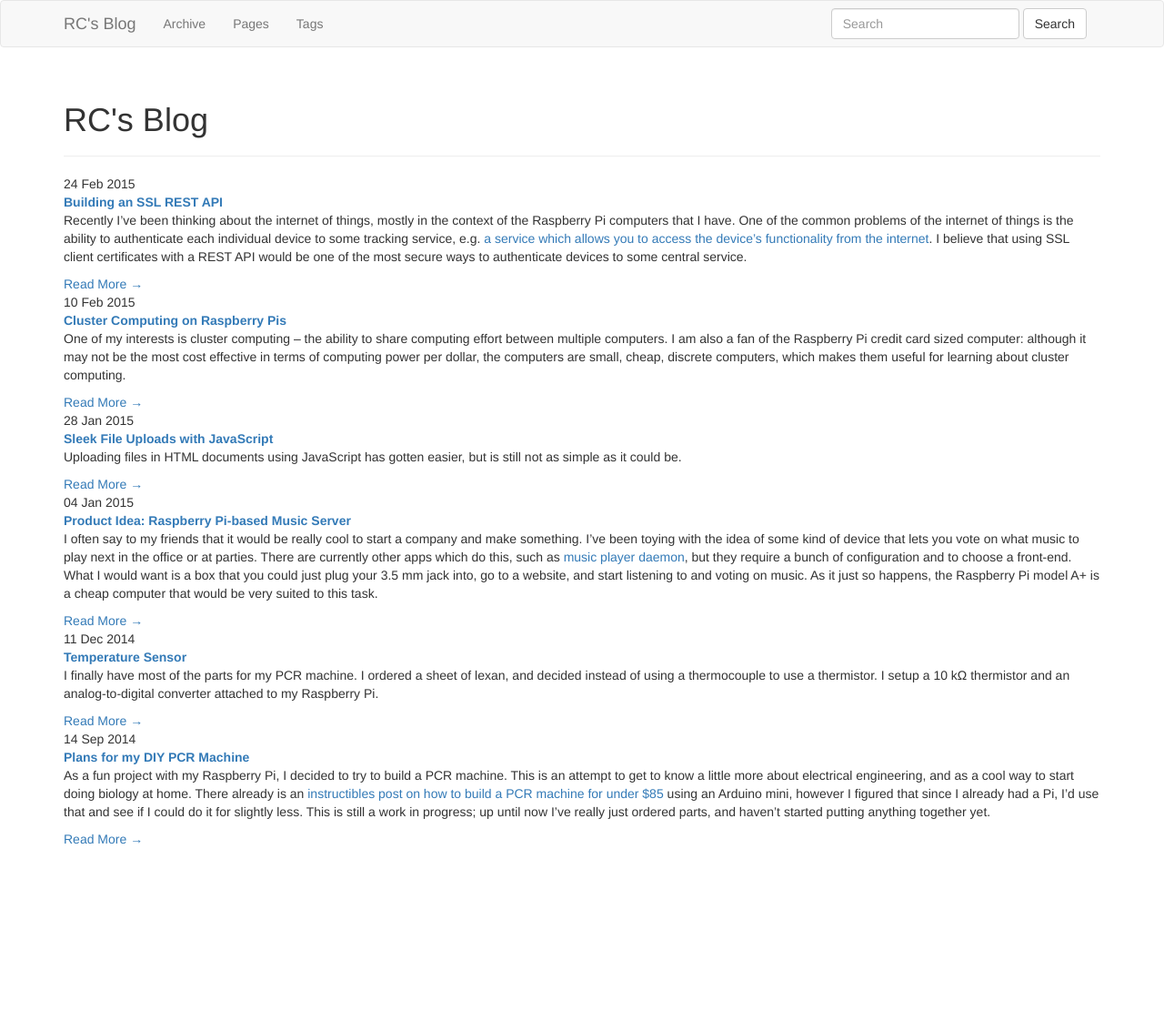
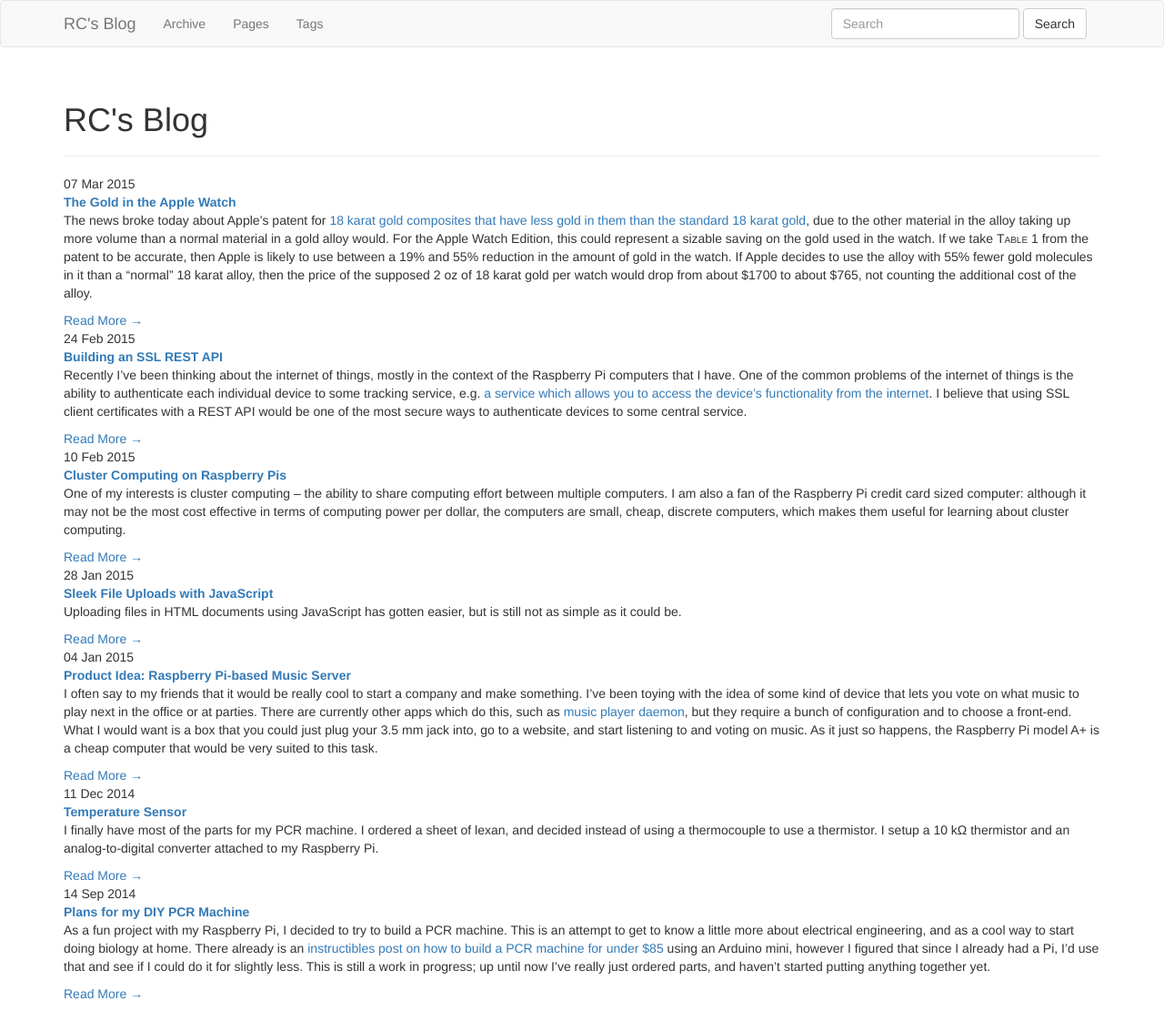
Before and after one commit to rchowe/blog, a Jekyll site: the page built from index.md, in a window 1280 px wide. Shown: the whole page at 91% size. Built offline with Jekyll 4.4.1, drawn with Linux system fonts in a browser that asks for light colours; nearby versions of some CDN libraries; library files that are not in the unit come from our copies; before the commit the page ends 952 px from its top, so only the background shows below that.

Commit message:
Apple watch gold post

```diff
--- /dev/null
+++ b/_posts/2015-03-07-gold-apple-watch.md
@@ -0,0 +1,20 @@
+---
+title: The Gold in the Apple Watch
+layout: post
+tags: Apple Apple-Watch
+---
+
+The news broke today about Apple's patent for [18 karat gold composites that have less gold in them than the standard
+18 karat gold](http://leancrew.com/all-this/2015/03/apple-gold/), due to the other material in the alloy taking up more
+volume than a normal material in a gold alloy would. For the Apple Watch Edition, this could represent a sizable saving
+on the gold used in the watch. If we take <span style = 'font-variant: small-caps;'>Table 1</span> from the patent to be
+accurate, then Apple is likely to use between a 19% and 55% reduction in the amount of gold in the watch. If Apple
+decides to use the alloy with 55% fewer gold molecules in it than a "normal" 18 karat alloy, then the price of the
+supposed 2 oz of 18 karat gold per watch would drop from about \\$1700 to about \$765, not counting the additional cost
+of the alloy.
+
+That said, since the only differentiator of the Apple Watch Edition is the gold case (and possibly exclusive bands),
+Apple may not want to use an alloy with that much less gold by volume, if the people buying Apple Watch Editions are
+competing with other gold watches. I also wonder if these alloys would affect people like my mother, who react to impure
+metals, since on a molecular level, more of the microscopic surface area of each non-gold molecule is in contact with
+skin than the gold molecules.
```
Also changed, not shown: _includes/themes/bootstrap-3/default.html (+9 -0 lines).
